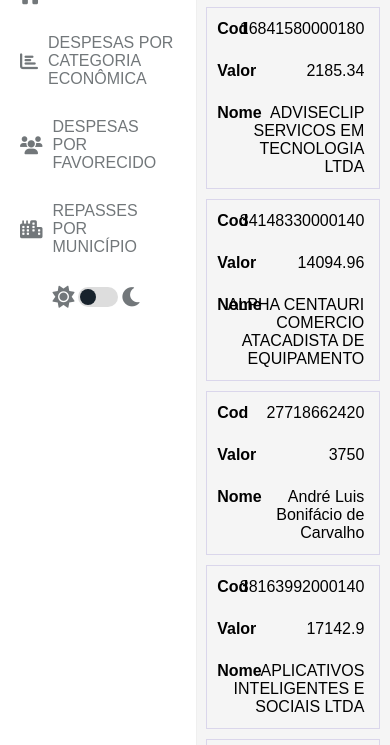
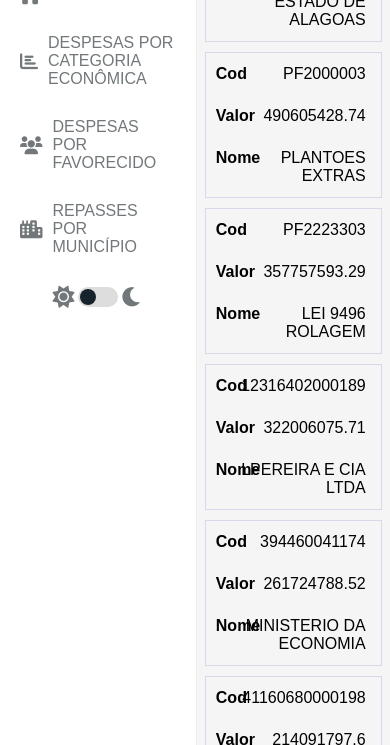
Before and after one commit to khrir/Dashboard, a plain HTML site: page index.html in a window 390 px wide. Both pictures are taken after a click on the link "DESPESAS POR FAVORECIDO". Shown: the part 99-844 px from the top of the page. Drawn offline with nearby package versions, Linux system fonts and the light colour scheme.

Commit message:
Chrome especificação

```diff
--- a/css/style.css
+++ b/css/style.css
@@ -126,7 +126,7 @@
 
 canvas{margin: 20px;}
 
-table{width: 100%;border-collapse: collapse;}
+table{width: 90%;border-collapse: collapse;}
 
 th, td{
     padding: 12px 15px;
@@ -166,7 +166,7 @@
 
     table td{display: block;text-align: right; position: relative;border: none;}
 
-    table{border: none; width: 90%;}
+    table{border: none;}
 
     table tr{
         margin-bottom: 10px;
--- a/script/script.js
+++ b/script/script.js
@@ -147,8 +147,9 @@
     });
 
     temporario.sort((a, b) => {
-        return a.Valor < b.Valor;
+        return a.Valor < b.Valor ? 1 : a.Valor > b.Valor ? -1 : 0;
     });
+    console.log(temporario);
 
     tabela_url = temporario.slice(0, 10);
     plot_Table(tabela_url);
```
